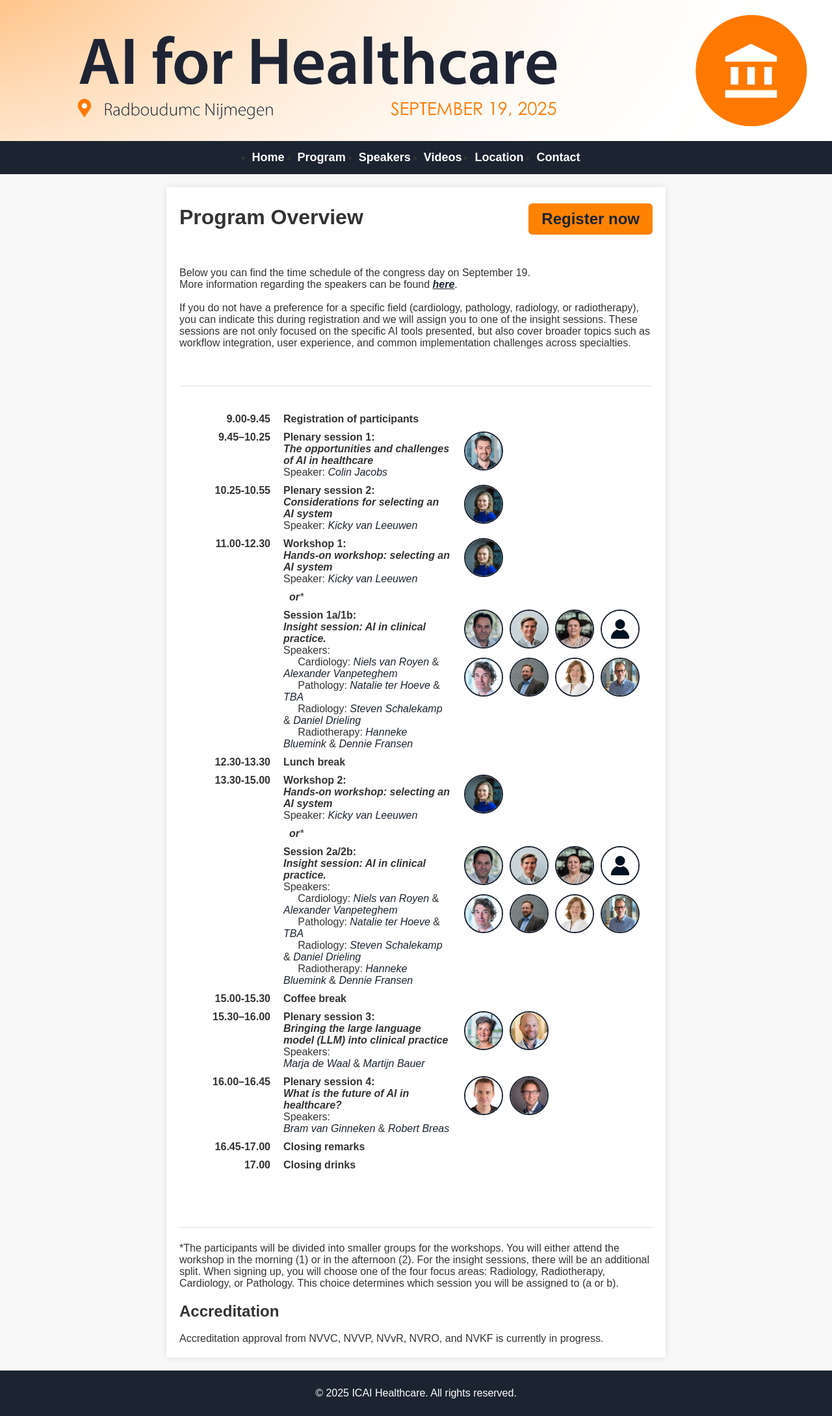
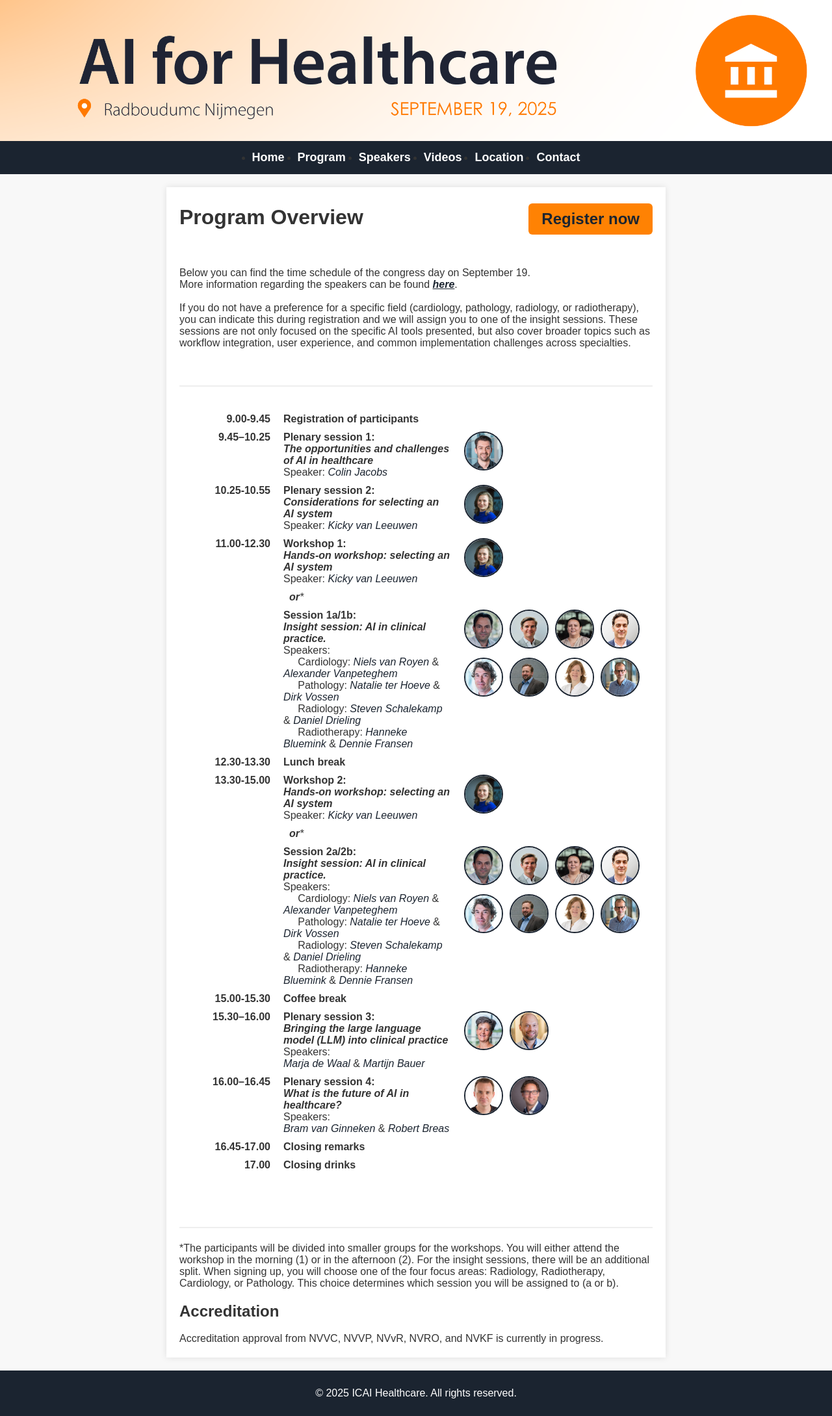
Before and after one commit to marliebesouw/marliebesouw.github.io, a Jekyll site: the page built from program.md, in a window 1280 px wide. Shown: the whole page at 65% size. Built offline with Jekyll 4.4.1, drawn with Linux system fonts in a browser that asks for light colours.

Commit message:
added Dirk

```diff
--- a/program.md
+++ b/program.md
@@ -99,7 +99,7 @@
       <a href="{{ site.url }}/speakers#alexander-vanpeteghem" class="speaker-link">Alexander Vanpeteghem</a><br>
       &nbsp;&nbsp;&nbsp;&nbsp; Pathology:
       <a href="{{ site.url }}/speakers#natalie-ter-hoeve" class="speaker-link">Natalie ter Hoeve</a> &
-      <a href="{{ site.url }}/speakers#TBA" class="speaker-link">TBA</a><br>
+      <a href="{{ site.url }}/speakers#dirk-vossen" class="speaker-link">Dirk Vossen</a><br>
       &nbsp;&nbsp;&nbsp;&nbsp; Radiology:
       <a href="{{ site.url }}/speakers#steven-schalekamp" class="speaker-link">Steven Schalekamp</a> &  <a href="{{ site.url }}/speakers#daniel-drieling" class="speaker-link">Daniel Drieling</a><br>
       &nbsp;&nbsp;&nbsp;&nbsp; Radiotherapy:
@@ -116,8 +116,8 @@
       <a href="{{ site.url }}/speakers#natalie-ter-hoeve">
         <img src="{{ site.url }}/assets/img/Natalie_ter_Hoeve.jpg" class="speaker-thumb" alt="Natalie ter Hoeve">
       </a>
-      <a href="{{ site.url }}/speakers#gabriele-bani">
-        <img src="{{ site.url }}/assets/img/TBA.jpg" class="speaker-thumb" alt="TBA">
+      <a href="{{ site.url }}/speakers#dirk-vossen">
+        <img src="{{ site.url }}/assets/img/Dirk_Vossen.jpg" class="speaker-thumb" alt="Dirk Vossen">
       </a>
       <a href="{{ site.url }}/speakers#steven-schalekamp">
         <img src="{{ site.url }}/assets/img/Steven_Schalekamp.jpg" class="speaker-thumb" alt="Steven Schalekamp">
@@ -173,7 +173,7 @@
       <a href="{{ site.url }}/speakers#alexander-vanpeteghem" class="speaker-link">Alexander Vanpeteghem</a><br>
       &nbsp;&nbsp;&nbsp;&nbsp; Pathology:
       <a href="{{ site.url }}/speakers#natalie-ter-hoeve" class="speaker-link">Natalie ter Hoeve</a> &
-      <a href="{{ site.url }}/speakers#TBA" class="speaker-link">TBA</a><br>
+      <a href="{{ site.url }}/speakers#dirk-vossen" class="speaker-link">Dirk Vossen</a><br>
       &nbsp;&nbsp;&nbsp;&nbsp; Radiology:
       <a href="{{ site.url }}/speakers#steven-schalekamp" class="speaker-link">Steven Schalekamp</a> & <a href="{{ site.url }}/speakers#daniel-drieling" class="speaker-link">Daniel Drieling</a><br>
       &nbsp;&nbsp;&nbsp;&nbsp; Radiotherapy:
@@ -190,8 +190,8 @@
       <a href="{{ site.url }}/speakers#natalie-ter-hoeve">
         <img src="{{ site.url }}/assets/img/Natalie_ter_Hoeve.jpg" class="speaker-thumb" alt="Natalie ter Hoeve">
       </a>
-      <a href="{{ site.url }}/speakers#gabriele-bani">
-        <img src="{{ site.url }}/assets/img/TBA.jpg" class="speaker-thumb" alt="TBA">
+      <a href="{{ site.url }}/speakers#dirk-vossen">
+        <img src="{{ site.url }}/assets/img/Dirk_Vossen.jpg" class="speaker-thumb" alt="Dirk Vossen">
       </a>
       <a href="{{ site.url }}/speakers#steven-schalekamp">
         <img src="{{ site.url }}/assets/img/Steven_Schalekamp.jpg" class="speaker-thumb" alt="Steven Schalekamp">
```
Also changed, not shown: speakers.md (+9 -0 lines), assets/img/Dirk_Vossen.jpg (added).
